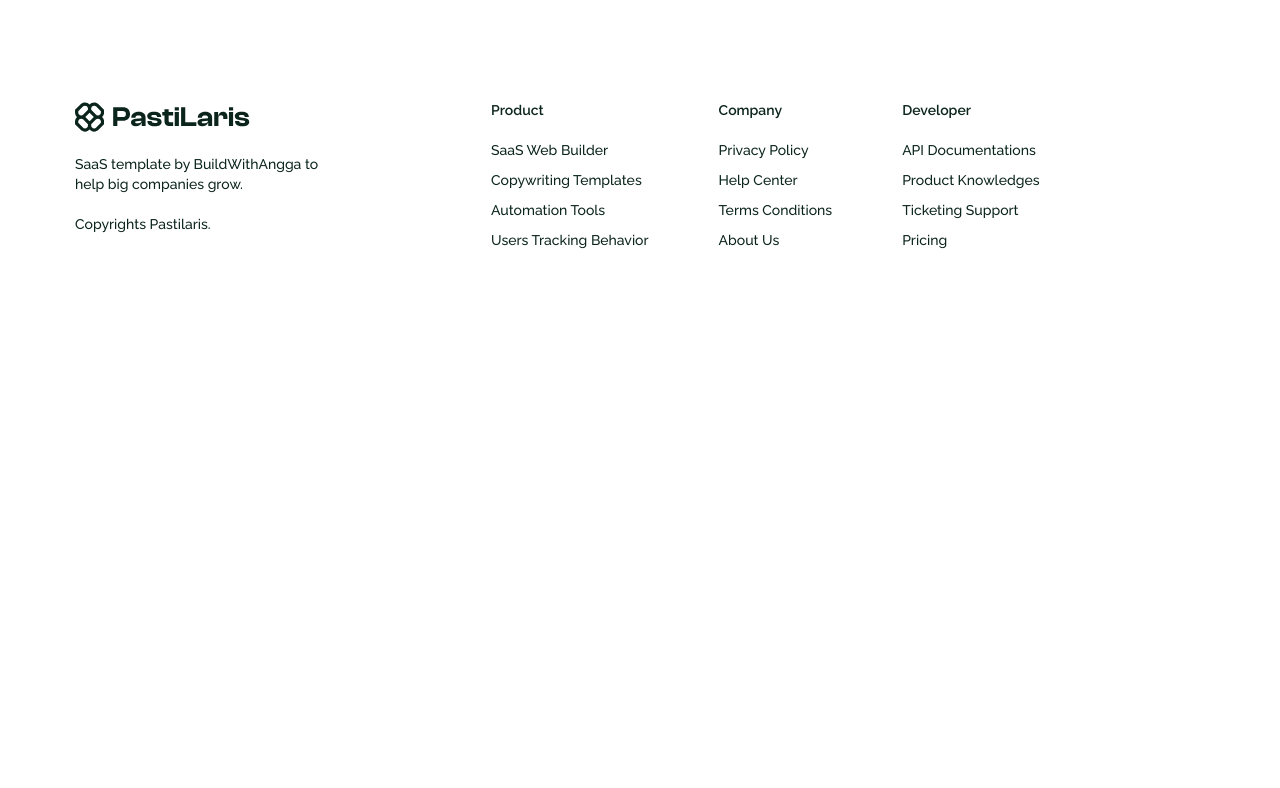
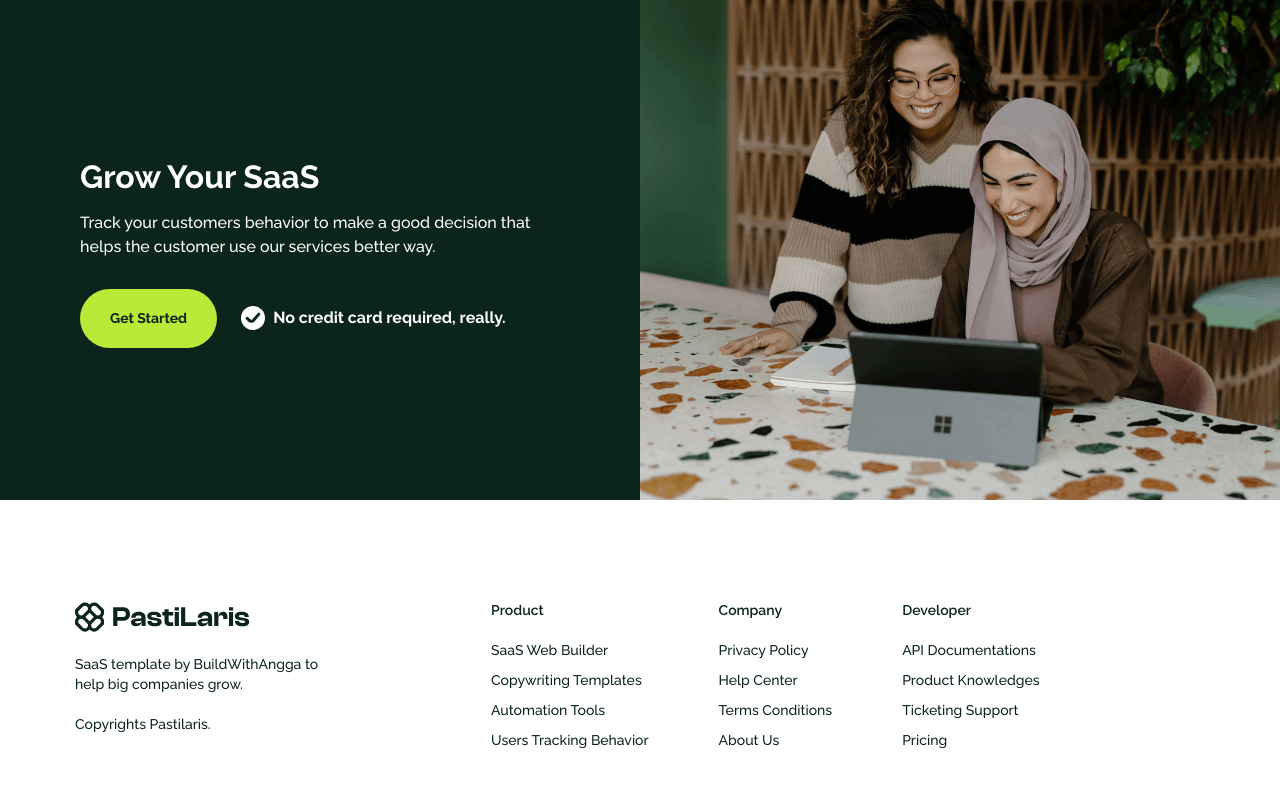
Before and after one commit to iniadnan/next-pastilaris-bwa, a Next.js app: page / in a window 1280 px wide. Shown: the top 788 px of the page. Built offline with nearby package versions, Linux system fonts and the light colour scheme.

Commit message:
Grow Your SaaS

```diff
--- /dev/null
+++ b/app/components/Button.tsx
@@ -0,0 +1,6 @@
+export default function Button(props: { title: string, background: string, color: string }) {
+    const { title, background, color } = props
+    return (
+        <button type="button" className={`${background} ${color} font-bold text-sm h-[59px] px-[30px] rounded-[100px]`}>{title}</button>
+    )
+}
--- a/app/page.tsx
+++ b/app/page.tsx
@@ -1,5 +1,7 @@
+import Image from 'next/image'
 import type { Metadata } from "next";
 import Footer from "./components/Footer";
+import Button from './components/Button';
 
 export const metadata: Metadata = {
   title: "Making Great Business Decision - PastiLaris",
@@ -9,6 +11,36 @@ export const metadata: Metadata = {
 export default function Home() {
   return (
     <>
+      {/* Grow Your SaaS */}
+      <section className="bg-[#0B251C]">
+        <div className="w-full max-w-[1440px] flex flex-wrap mx-auto">
+          <div className="w-1/2 flex items-center text-white">
+            <div className="w-[480px] mx-auto">
+              <h2 className="font-bold text-[32px]">Grow Your SaaS</h2>
+              <p className="font-medium mt-2.5 mb-[30px]">Track your customers behavior to make a good decision that helps the customer use our services better way.</p>
+              <div className="flex items-center gap-x-6 font-bold">
+                <Button title="Get Started" background="bg-[#B7EB38]" color="text-[#0B251C]" />
+                <p className="text-center flex items-center gap-x-2">
+                  <svg width="24" height="24" viewBox="0 0 24 24" fill="none" xmlns="http://www.w3.org/2000/svg">
+                    <circle cx="12" cy="12" r="12" fill="white" />
+                    <path d="M6.16666 12.3889L8.24477 14.4208C9.4871 15.6355 11.4983 15.5441 12.6254 14.2217L17.8333 8.11108" stroke="#0B251C" strokeWidth="3" strokeLinecap="round" />
+                  </svg>
+                  No credit card required, really.</p>
+              </div>
+            </div>
+          </div>
+          <div className="w-1/2">
+            <Image
+              src="/images/grow-your-saas.png"
+              width={0}
+              height={0}
+              sizes="100%"
+              style={{ width: '100%', height: 'auto' }}
+              alt="Picture of the author"
+            />
+          </div>
+        </div>
+      </section>
       <Footer />
     </>
   );
```
Also changed, not shown: public/images/grow-your-saas.png (added).
